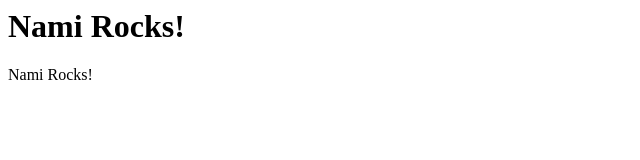
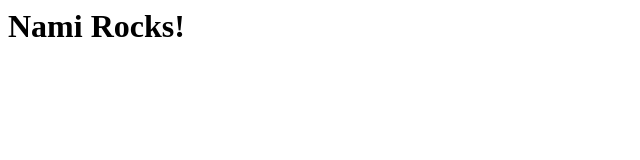
Before and after one commit to apopopopo/indexhtmlTest, a plain HTML site: page index.html in a window 1280 px wide. Shown: the full height of the page, 0-640 px from the left. Drawn offline with Linux system fonts and the light colour scheme.

Commit message:
Update index.html

```diff
--- a/index.html
+++ b/index.html
@@ -6,5 +6,3 @@
 <body>
 	<h1>Nami Rocks! </h1>
 </body>
-
-Nami Rocks!
```
